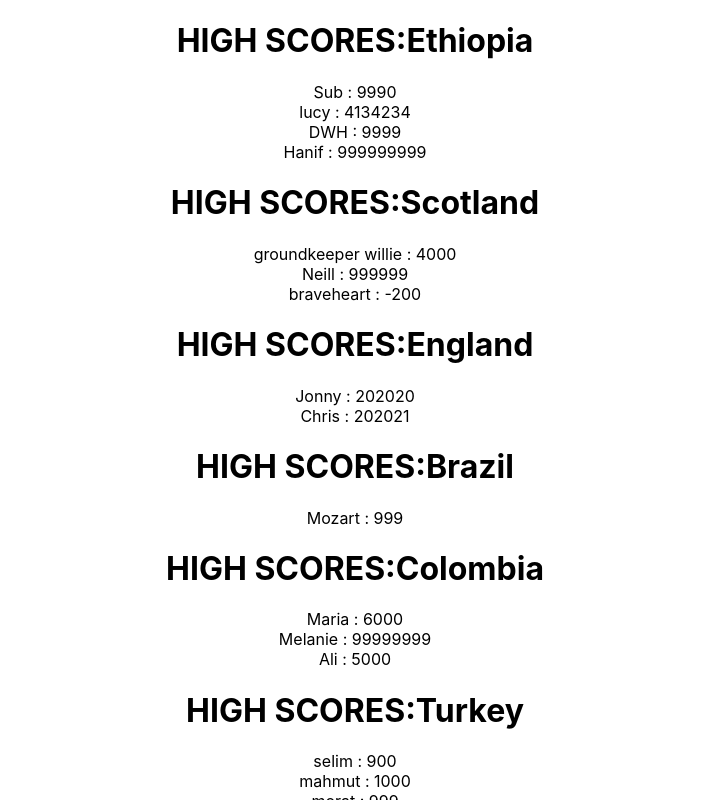
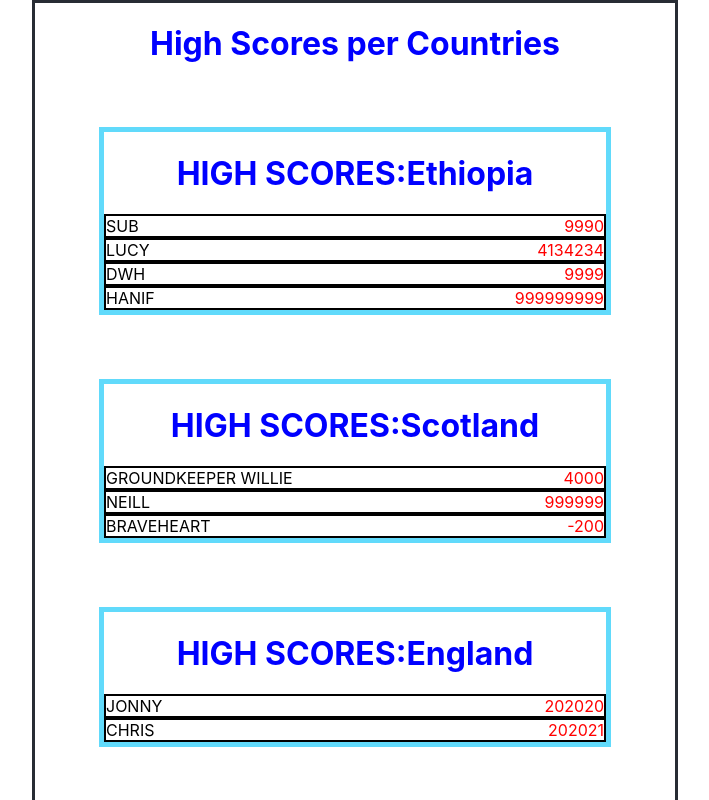
Before and after one commit to akbasmustafa/high-scores-react, a React (Create React App) app: page / in a window 1280 px wide. Shown: the top 800 px of the page, without its empty margins (285-994 px from the left). Built offline with nearby package versions, Linux system fonts and the light colour scheme.

Commit message:
Done Level 1

```diff
--- a/src/App.css
+++ b/src/App.css
@@ -36,3 +36,14 @@
     transform: rotate(360deg);
   }
 }
+
+.countryCard{
+  border: #61dafb 5px solid;
+  margin: 10%;
+}
+.cardContainer{
+  margin-left: auto;
+  margin-right: auto;
+  width: 50%;
+  border: #282c34 solid 3px;
+}
--- a/src/components/HighScoreTable.js
+++ b/src/components/HighScoreTable.js
@@ -1,13 +1,15 @@
 import React from "react";
 import allCountryScores from "../scores";
 import PlayerScore from "./PlayerScore";
+import "../App.css";
 
 function HighScoreTable() {
   return (
-    <div>
+    <div className="cardContainer">
+      <h1 style={{ color: "blue" }}>High Scores per Countries</h1>
       {allCountryScores.map((country) => (
-        <div>
-          <h1>{"HIGH SCORES:" + country.name}</h1>
+        <div className="countryCard">
+          <h1 style={{ color: "blue" }}>{"HIGH SCORES:" + country.name}</h1>
           {country.scores.map((score) => (
             <PlayerScore name={score.n} score={score.s} />
           ))}
--- a/src/components/PlayerScore.js
+++ b/src/components/PlayerScore.js
@@ -1,7 +1,19 @@
 import React from "react";
 
 function PlayerScore(props) {
-  return <div>{props.name + "  :  " + props.score}</div>;
+  return (
+    <div style={styles}>
+      <span>{props.name.toUpperCase()}</span>
+      <span style={{ color: "red" }}>{props.score}</span>
+    </div>
+  );
 }
 
 export default PlayerScore;
+
+const styles = {
+  display: "flex",
+  flexDirection: "row",
+  justifyContent: "space-between",
+  border: "black solid 2px",
+};
```
